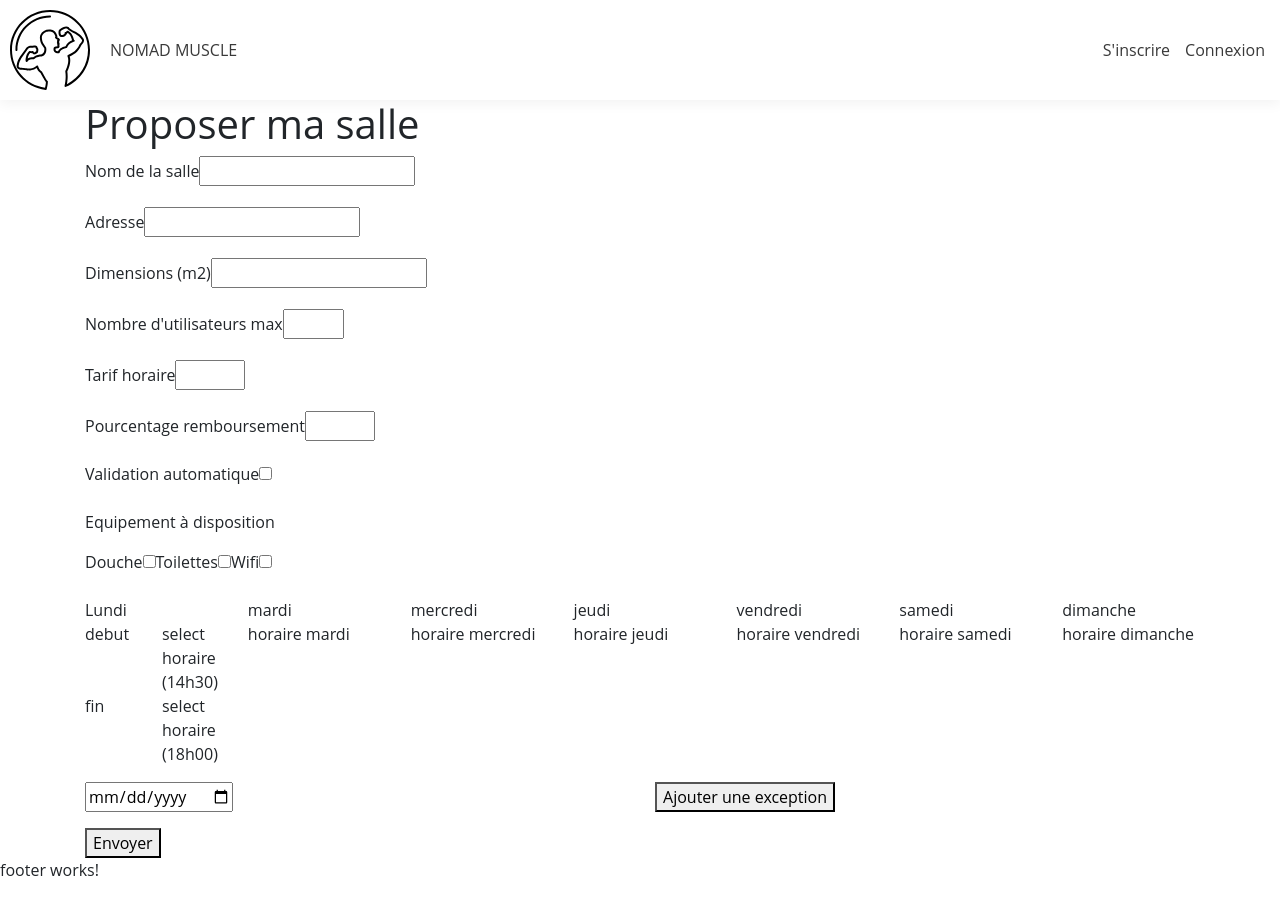
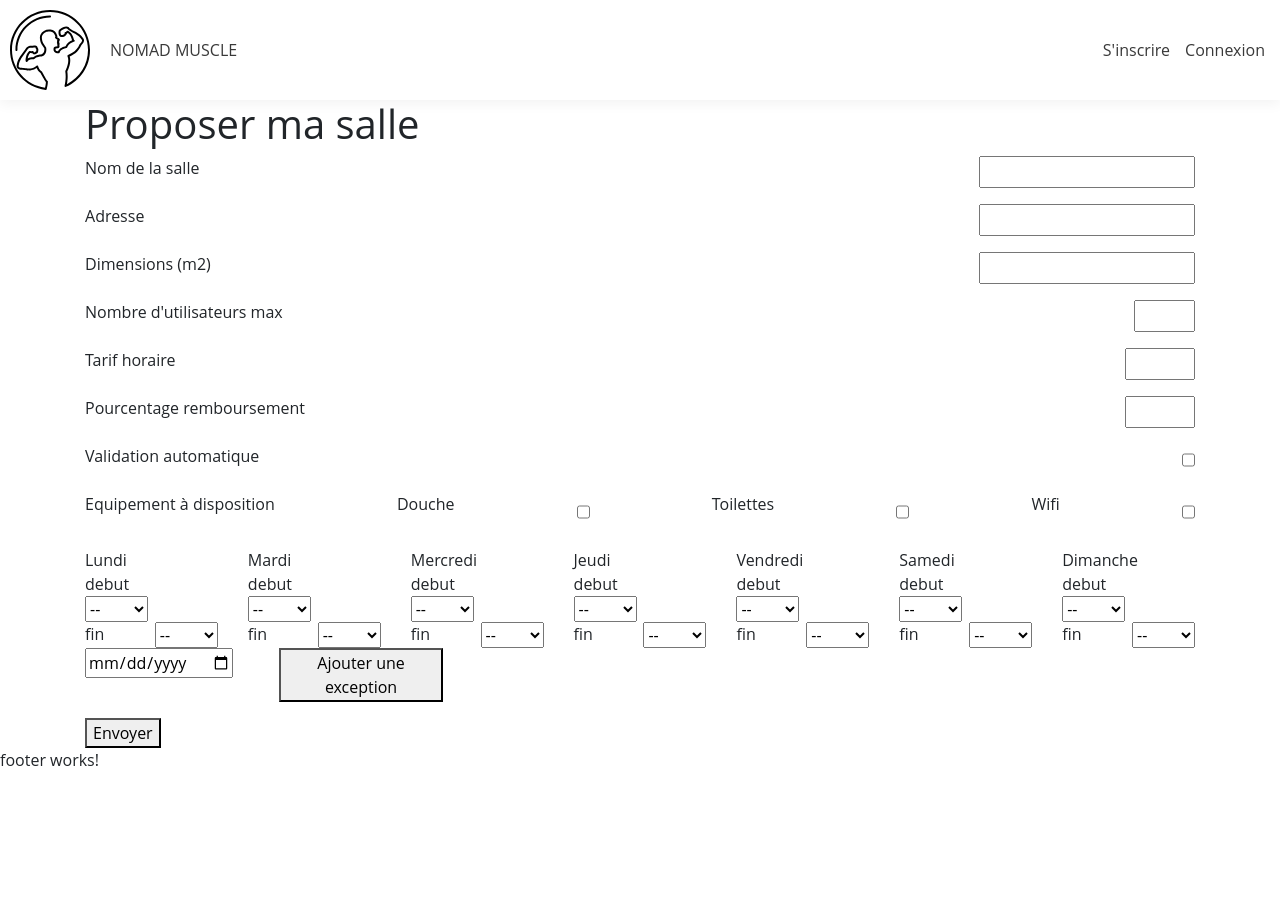
Before and after one commit to Petivi/nomadMuscle, an Angular app in the folder nomadMuscle/: page /enregistrer-salle in a window 1280 px wide. After the commit the page ends 800 px from the top, so only its background shows below. Built offline with nearby package versions, Linux system fonts and the light colour scheme.

Commit message:
faut commit

```diff
--- a/nomadMuscle/src/app/my-room/my-room.component.html
+++ b/nomadMuscle/src/app/my-room/my-room.component.html
@@ -33,6 +33,10 @@
 				<div class="col" *ngFor="let service of salle.service">{{service}}</div>
 			</div>
 			<div class="row">
+				<label class="col">Equipements</label>
+				<div class="col" *ngFor="let equip of salle.equipements">{{equip}}</div>
+			</div>
+			<div class="row">
 				<label class="col">Tarif horaire</label>
 				<div class="col">{{salle.tarifHoraire}}</div>
 			</div>
--- a/nomadMuscle/src/app/register-room/register-room.component.html
+++ b/nomadMuscle/src/app/register-room/register-room.component.html
@@ -1,4 +1,5 @@
 <div class="container">
+    <div class="form-wrapper">
         <h1>Proposer ma salle</h1>
         <div class="form-group">
             <label for="name">Nom de la salle</label>
@@ -37,71 +38,36 @@
             <label for="wifi">Wifi</label>
             <input type="checkbox" id="wifi" name="equipments" (change)="gestionEquipement($event, 'Wifi')">
         </div>
-    <div class="form-group">
+
+        <div class="">
             <div class="row">
-            <div class="col">
+                <div class="col" *ngFor="let jour of salle.disponibilite.semaine">
                     <div class="row">
-                    <div class="col">Lundi</div>
+                        <div class="col">{{jour.titre}}</div>
                     </div>
                     <div class="row">
                         <div class="col">debut</div>
-                    <div class="col">select horaire (14h30)</div>
+                        <div class="col">
+                            <select id="">
+                                <option selected value="">--</option>
+                                <option *ngFor="let t of times" [value]="t">{{t}}</option>
+                                {{times}}
+                            </select>
+                        </div>
                     </div>
                     <div class="row">
                         <div class="col">fin</div>
-                    <div class="col">select horaire (18h00)</div>
-                </div>
-            </div>
                         <div class="col">
-                <div class="row">
-                    <div class="col">mardi</div>
-                </div>
-                <div class="row">
-                    <div class="col">horaire mardi</div>
-                </div>
-            </div>
-            <div class="col">
-                <div class="row">
-                    <div class="col">mercredi</div>
-                </div>
-                <div class="row">
-                    <div class="col">horaire mercredi</div>
-                </div>
-            </div>
-            <div class="col">
-                <div class="row">
-                    <div class="col">jeudi</div>
-                </div>
-                <div class="row">
-                    <div class="col">horaire jeudi</div>
-                </div>
-            </div>
-            <div class="col">
-                <div class="row">
-                    <div class="col">vendredi</div>
-                </div>
-                <div class="row">
-                    <div class="col">horaire vendredi</div>
-                </div>
-            </div>
-            <div class="col">
-                <div class="row">
-                    <div class="col">samedi</div>
-                </div>
-                <div class="row">
-                    <div class="col">horaire samedi</div>
-                </div>
-            </div>
-            <div class="col">
-                <div class="row">
-                    <div class="col">dimanche</div>
-                </div>
-                <div class="row">
-                    <div class="col">horaire dimanche</div>
+                            <select id="">
+                                <option selected value="">--</option>
+                                <option *ngFor="let t of times" [value]="t">{{t}}</option>
+                                {{times}}
+                            </select>
                         </div>
                     </div>
                 </div>
             </div>
+
             <div class="form-group">
                 <div class="row">
                     <div class="col">
@@ -114,3 +80,5 @@
             </div>
             <button (click)="addSalle()">Envoyer</button>
         </div>
+    </div>
+</div>
--- a/nomadMuscle/src/app/register-room/register-room.component.ts
+++ b/nomadMuscle/src/app/register-room/register-room.component.ts
@@ -10,12 +10,39 @@ import { AppService } from '../app.service';
     styleUrls: ['./register-room.component.scss']
 })
 export class RegisterRoomComponent implements OnInit {
-    salle: Salle = new Salle({});
+    salle: Salle = new Salle({
+        disponibilite: {
+            semaine: [
+                { titre: 'Lundi', debut: 0, fin: 0 },
+                { titre: 'Mardi', debut: 0, fin: 0 },
+                { titre: 'Mercredi', debut: 0, fin: 0 },
+                { titre: 'Jeudi', debut: 0, fin: 0 },
+                { titre: 'Vendredi', debut: 0, fin: 0 },
+                { titre: 'Samedi', debut: 0, fin: 0 },
+                { titre: 'Dimanche', debut: 0, fin: 0 },
+            ]
+        }
+    });
     selectedDate: Date;
+    times: any[] = [];
 
     constructor(private _appService: AppService) { }
 
     ngOnInit() {
+        this.getHalfHours();
+    }
+
+    getHalfHours() {
+        var x = 30; //minutes interval
+        // var times = []; // time array
+        var tt = 0; // start time
+
+        for (var i = 0; tt < 24 * 60; i++) {
+            var hh = Math.floor(tt / 60); // getting hours of day in 0-24 format
+            var mm = (tt % 60); // getting minutes of the hour in 0-55 format
+            this.times[i] = ("0" + (hh)).slice(-2) + ':' + ("0" + mm).slice(-2); // pushing data in array in [00:00 - 12:00 AM/PM format]
+            tt = tt + x;
+        }
     }
 
     addSalle() {
@@ -38,7 +65,7 @@ export class RegisterRoomComponent implements OnInit {
     }
 
     addException() {
-        this.salle.disponibilite = this.salle.disponibilite ? this.salle.disponibilite : {semaine: [], exception: []};
+        this.salle.disponibilite = this.salle.disponibilite ? this.salle.disponibilite : { semaine: [], exception: [] };
         this.salle.disponibilite.exception.push(this.selectedDate);
         console.log(this.salle)
     }
--- a/nomadMuscle/src/app/register-user/register-user.component.html
+++ b/nomadMuscle/src/app/register-user/register-user.component.html
@@ -9,7 +9,6 @@
     <label for="lastname">Nom</label>
     <input type="text" id="lastname" name="lastname" [(ngModel)]="user.nom">
   </div>
-  {{user.lastname}} ~ {{ user.firstname}}
   <div class="form-group">
     <label for="firstname">Prénom</label>
     <input type="text" id="firstname" name="firstname" [(ngModel)]="user.prenom">
--- a/nomadMuscle/src/app/register-user/register-user.component.ts
+++ b/nomadMuscle/src/app/register-user/register-user.component.ts
@@ -11,7 +11,7 @@ import { User } from '../models/app.model';
     styleUrls: ['./register-user.component.scss']
 })
 export class RegisterUSerComponent implements OnInit {
-    user: User;
+    user: User = new User({});
     radio: string;
 
     constructor(private _appService: AppService, private _router: Router) { }
--- a/nomadMuscle/src/styles.scss
+++ b/nomadMuscle/src/styles.scss
@@ -6,11 +6,11 @@ body {
     font-family: "Open Sans", sans-serif;
 }
 
-form .form-group {
+.form-wrapper .form-group {
     display: flex;
     justify-content: space-between;
 }
-form .radio-group {
+.form-wrapper .radio-group {
     max-width: 250px;
     margin: 0 auto;
     label {
```
Also changed, not shown: 1 other file (tests, documents, lock files or other folders). Lines whose indentation alone changed are shown as unchanged.
